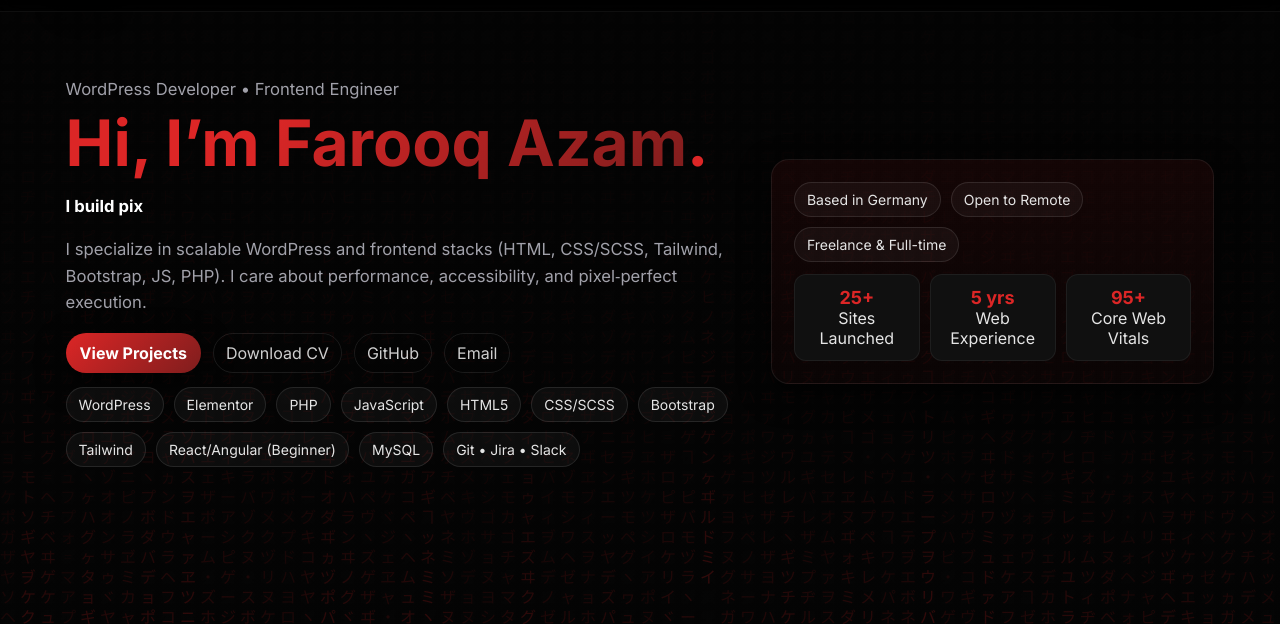
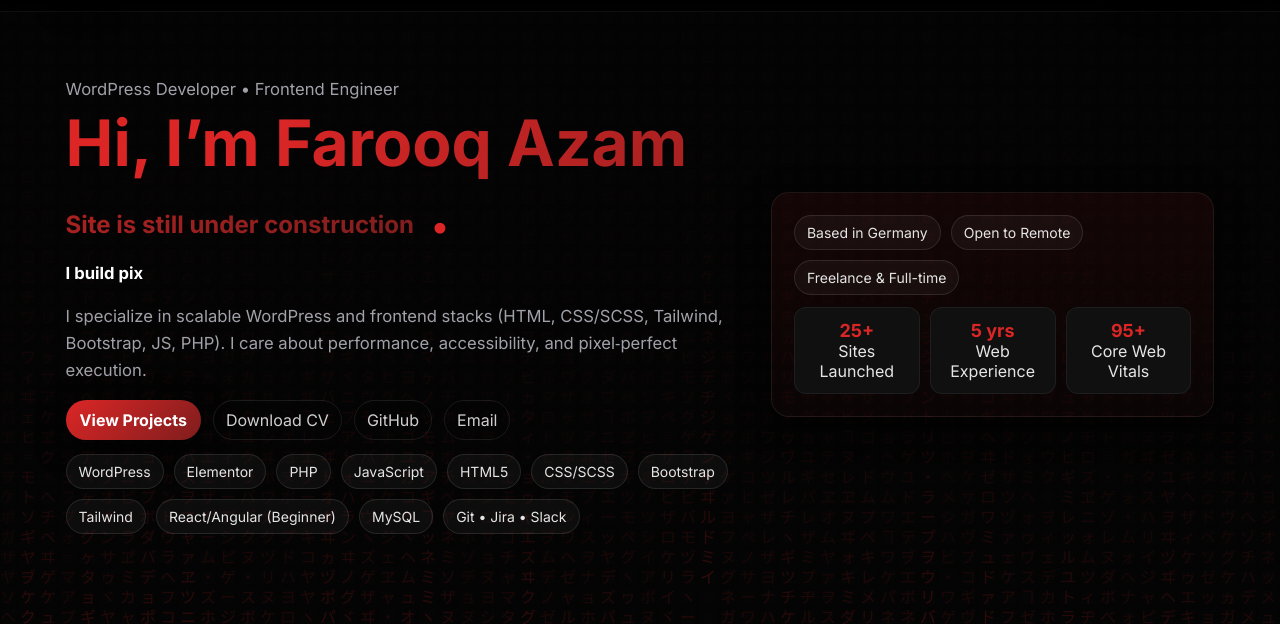
Before and after one commit to ifarooqa/iFarooqA007, a plain HTML site: page index.html in a window 1280 px wide. Shown: the part 57-681 px from the top of the page. Drawn offline with Linux system fonts and the light colour scheme.

Commit message:
Index edited for adding under construction message

```diff
--- a/index.html
+++ b/index.html
@@ -56,7 +56,7 @@
                 <p class="section-sub" style="margin-bottom:4px">WordPress Developer • Frontend Engineer</p>
                 <h1 id="hero-title">Hi, I’m <span
                         style="background:linear-gradient(135deg, var(--brand), var(--brand-2)); -webkit-background-clip:text; background-clip:text; color:transparent">Farooq
-                        Azam</span>.</h1>
+                        Azam <span style="font-size: 24px;">Site is still under construction</span> </span>.</h1>
                 <p class="typing" aria-live="polite">I build <span id="typing"></span></p>
                 <p>I specialize in scalable WordPress and frontend stacks (HTML, CSS/SCSS, Tailwind, Bootstrap, JS,
                     PHP). I care about
```
